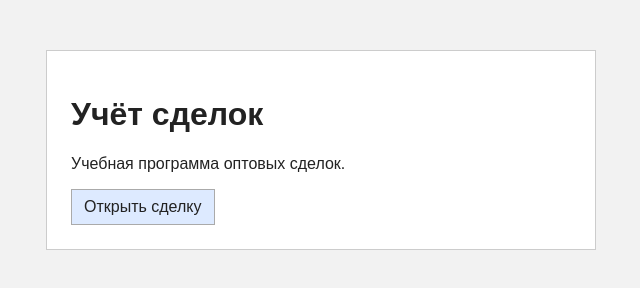
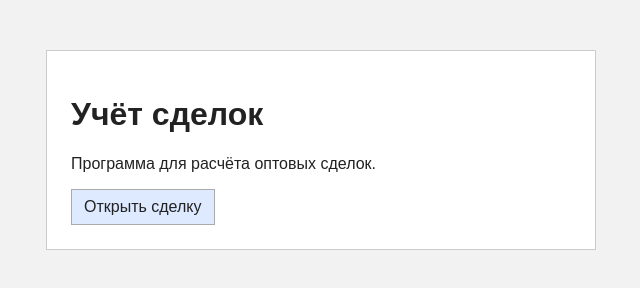
Before and after one commit to ilerrr/ISRPO-Lab4, a plain HTML site: page index.html in a window 1280 px wide. Shown: the full height of the page, 319-959 px from the left. Drawn offline with Linux system fonts and the light colour scheme.

Commit message:
Уточнено описание главной страницы

```diff
--- a/index.html
+++ b/index.html
@@ -8,7 +8,7 @@
 <body>
     <main>
         <h1>Учёт сделок</h1>
-        <p>Учебная программа оптовых сделок.</p>
+        <p>Программа для расчёта оптовых сделок.</p>
         <a href="deal.html">Открыть сделку</a>
     </main>
 </body>
```
